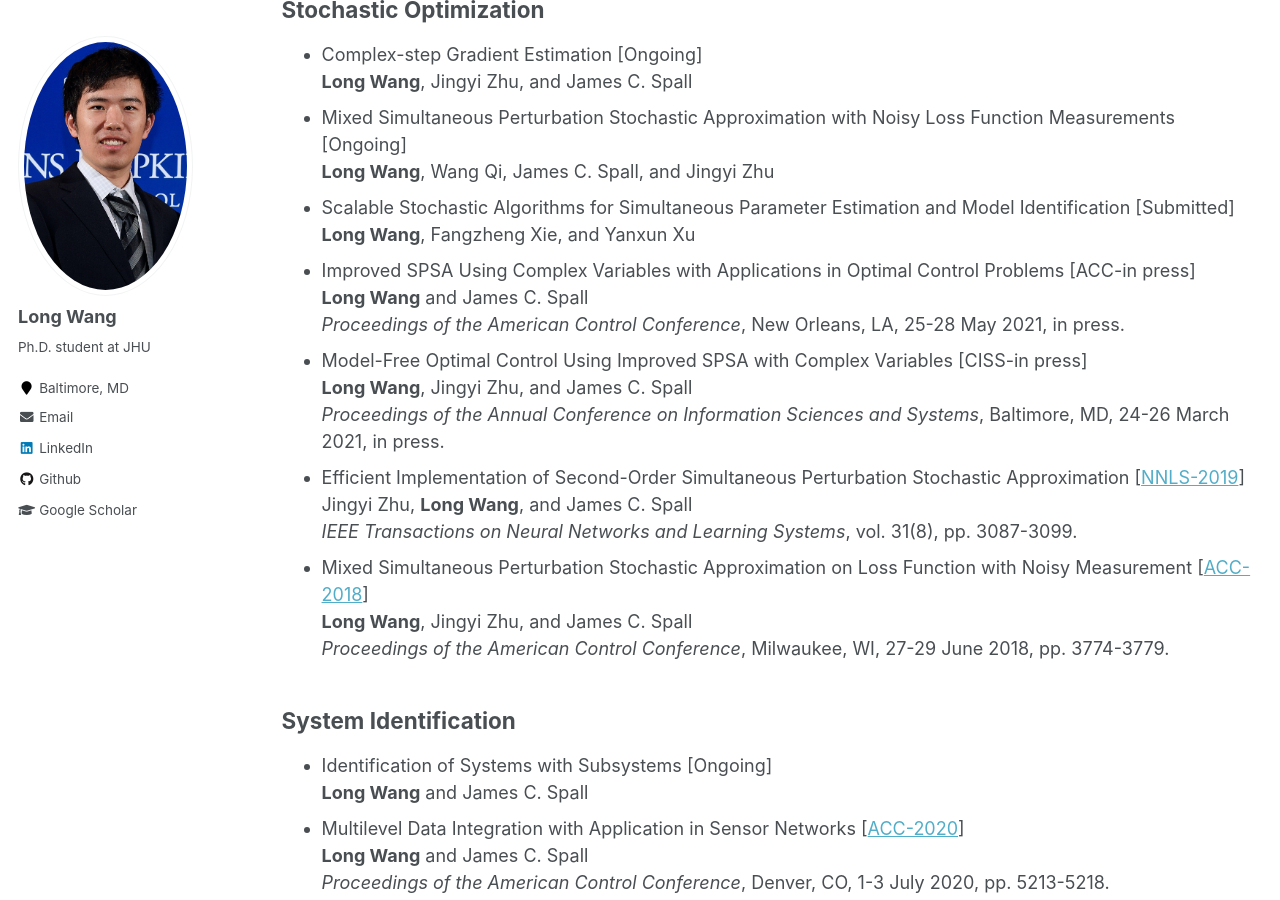
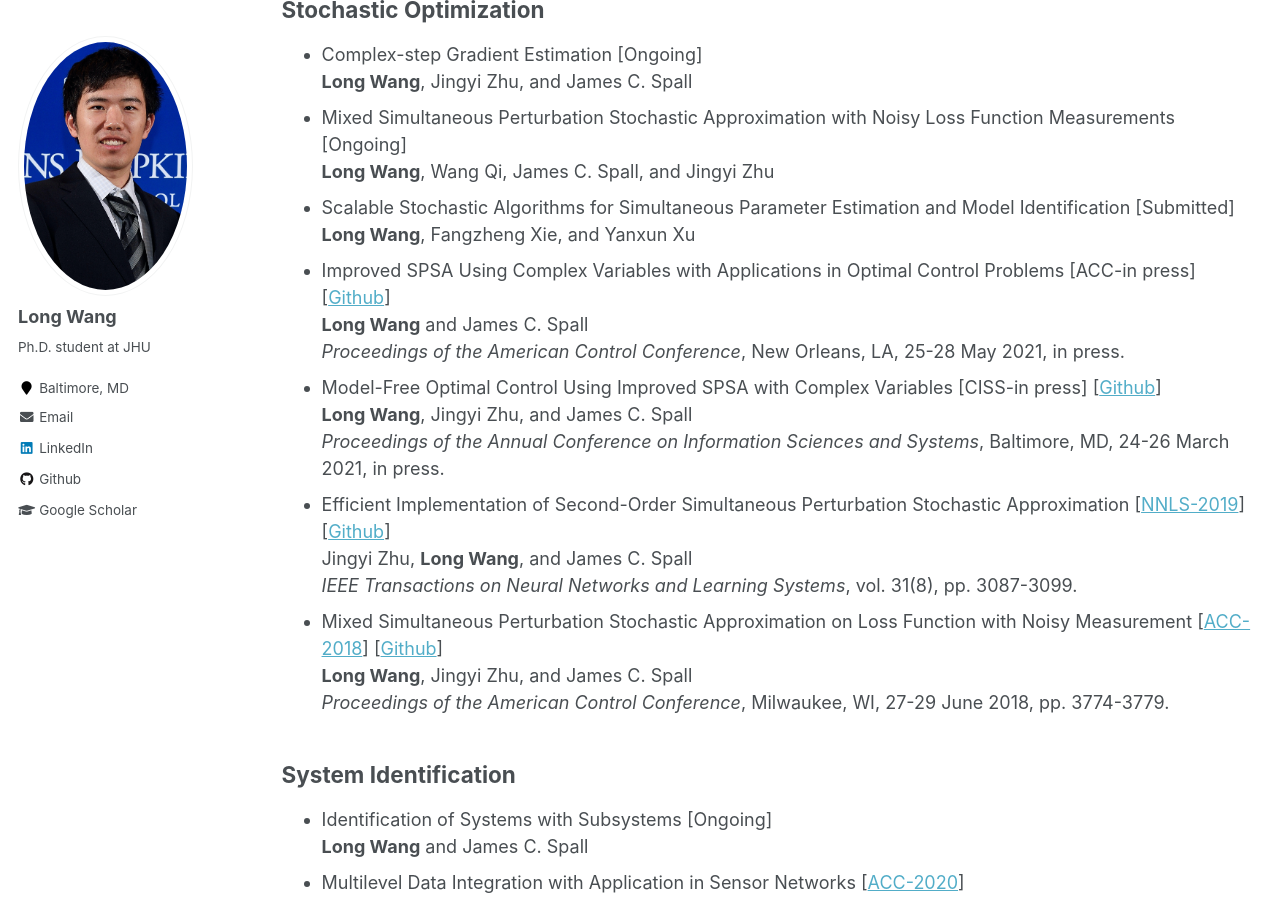
Before and after one commit to longwang-jhu/longwang-jhu.github.io, a Jekyll site: the page built from _pages/publications.md, in a window 1280 px wide and 900 px high, scrolled down 240 px. Built offline with Jekyll 4.4.1, drawn with Linux system fonts in a browser that asks for light colours.

Commit message:
Update publications.md

```diff
--- a/_pages/publications.md
+++ b/_pages/publications.md
@@ -23,22 +23,22 @@ Stochastic Optimization
         <b>Long Wang</b>, Fangzheng Xie, and Yanxun Xu
     </li>
     <li>
-        Improved SPSA Using Complex Variables with Applications in Optimal Control Problems [ACC-in press]<br>
+        Improved SPSA Using Complex Variables with Applications in Optimal Control Problems [ACC-in press] [<a href="https://github.com/longwang-jhu/Complex-Step-SPSA">Github</a>]<br>
         <b>Long Wang</b> and James C. Spall<br>
         <i>Proceedings of the American Control Conference</i>, New Orleans, LA, 25-28 May 2021, in press.
     </li>
     <li>
-        Model-Free Optimal Control Using Improved SPSA with Complex Variables [CISS-in press]<br>
+        Model-Free Optimal Control Using Improved SPSA with Complex Variables [CISS-in press] [<a href="https://github.com/longwang-jhu/Complex-Step-SPSA">Github</a>]<br>
         <b>Long Wang</b>, Jingyi Zhu, and James C. Spall<br>
         <i>Proceedings of the Annual Conference on Information Sciences and Systems</i>, Baltimore, MD, 24-26 March 2021, in press.
     </li>
     <li>
-        Efficient Implementation of Second-Order Simultaneous Perturbation Stochastic Approximation [<a href="https://ieeexplore.ieee.org/document/8835094">NNLS-2019</a>]<br>
+        Efficient Implementation of Second-Order Simultaneous Perturbation Stochastic Approximation [<a href="https://ieeexplore.ieee.org/document/8835094">NNLS-2019</a>] [<a href="https://github.com/longwang-jhu/Fast2SPSA">Github</a>]<br>
         Jingyi Zhu, <b>Long Wang</b>, and James C. Spall<br>
         <i>IEEE Transactions on Neural Networks and Learning Systems</i>, vol. 31(8), pp. 3087-3099.
     </li>
     <li>
-        Mixed Simultaneous Perturbation Stochastic Approximation on Loss Function with Noisy Measurement [<a href="https://ieeexplore.ieee.org/document/8430974">ACC-2018</a>]<br>
+        Mixed Simultaneous Perturbation Stochastic Approximation on Loss Function with Noisy Measurement [<a href="https://ieeexplore.ieee.org/document/8430974">ACC-2018</a>] [<a href="https://github.com/longwang-jhu/Mixed-SPSA">Github</a>]<br>
         <b>Long Wang</b>, Jingyi Zhu, and James C. Spall<br>
         <i>Proceedings of the American Control Conference</i>, Milwaukee, WI, 27-29 June 2018, pp. 3774-3779.
     </li>
```
